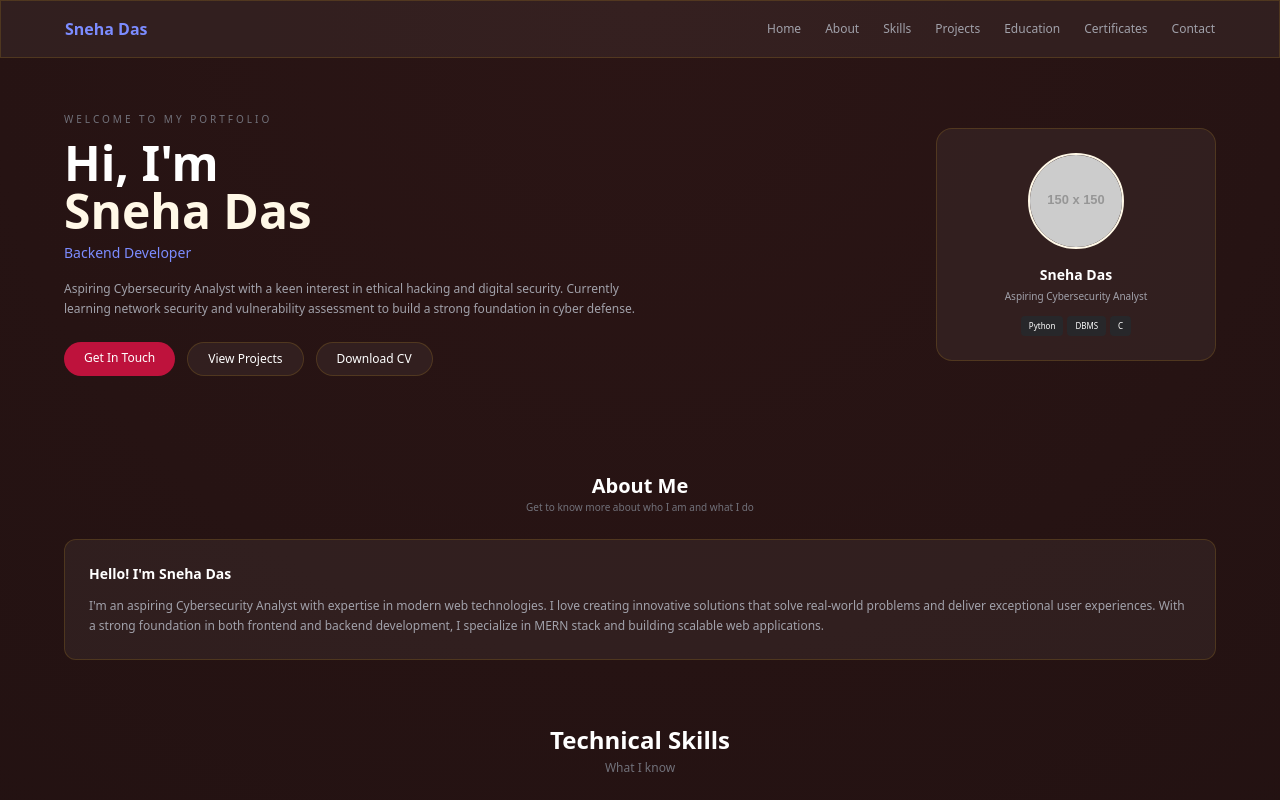
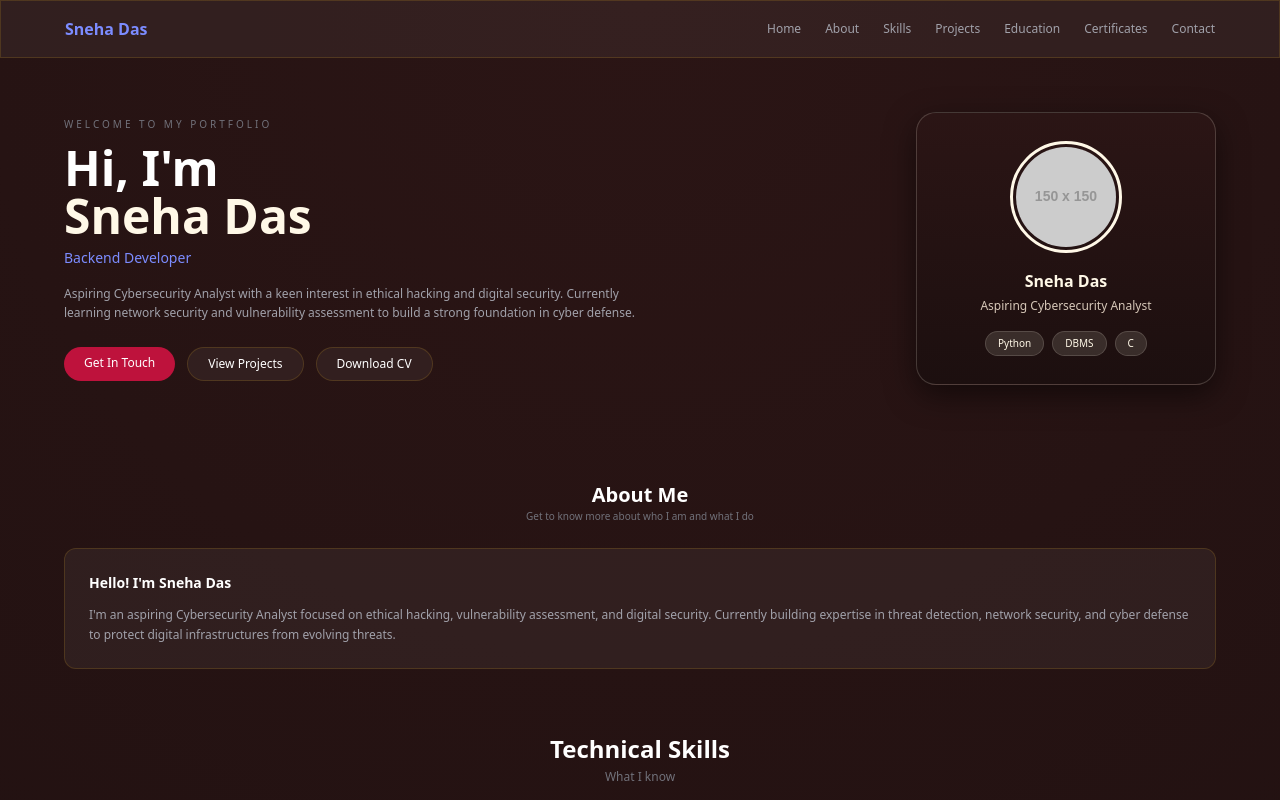
Before and after one commit to Sneha-Das24/portfolio_sneha, a plain HTML site: page index.html in a window 1280 px wide. Shown: the top 800 px of the page. Drawn offline with nearby package versions, Linux system fonts and the light colour scheme; placeholder pictures from the web are drawn by us.

Commit message:
Update index.html

```diff
--- a/index.html
+++ b/index.html
@@ -66,17 +66,21 @@ a.bg-white\/10, button {
       <a href="#" class="glass text-xs px-5 py-2 rounded-full">Download CV</a>
     </div>
   </div>
+<div class="rounded-[20px] p-7 w-[300px] text-center mx-auto" style="background: linear-gradient(180deg, #2b1515 0%, #1c0f0f 100%); border: 1px solid rgba(255,248,231,0.18); box-shadow: 0 10px 30px rgba(0,0,0,0.5);">
 
-  <div class="glass rounded-2xl p-6 w-[280px] text-center">
-    <img src="https://via.placeholder.com/150" class="w-24 h-24 rounded-full mx-auto border-2 border-[#fff8e7]" alt="Sneha">
-    <h5 class="font-bold mt-4 text-sm">Sneha Das</h5>
-    <p class="text-[10px] text-zinc-400 mt-1">Aspiring Cybersecurity Analyst</p>
-    <div class="flex flex-wrap gap-1 justify-center mt-3">
-      <span class="bg-zinc-800 text-[8px] px-2 py-1 rounded">Python</span>
-      <span class="bg-zinc-800 text-[8px] px-2 py-1 rounded">DBMS</span>
-      <span class="bg-zinc-800 text-[8px] px-2 py-1 rounded">C</span>
-    </div>
+  <img src="https://via.placeholder.com/150" class="w-28 h-28 rounded-full mx-auto object-cover" style="border:3px solid #FFF8E7; padding:3px;" alt="Sneha">
+
+  <h5 class="font-bold mt-4 text-[16px]" style="color:#FFF8E7;">Sneha Das</h5>
+  <p class="text-[12px] mt-1" style="color:#d6c7b8;">Aspiring Cybersecurity Analyst</p>
+
+  <div class="flex flex-wrap gap-2 justify-center mt-4">
+    <span class="text-[10px] px-3 py-1 rounded-full" style="background: rgba(255,248,231,0.12); color:#FFF8E7; border:1px solid rgba(255,248,231,0.15);">Python</span>
+    <span class="text-[10px] px-3 py-1 rounded-full" style="background: rgba(255,248,231,0.12); color:#FFF8E7; border:1px solid rgba(255,248,231,0.15);">DBMS</span>
+    <span class="text-[10px] px-3 py-1 rounded-full" style="background: rgba(255,248,231,0.12); color:#FFF8E7; border:1px solid rgba(255,248,231,0.15);">C</span>
   </div>
+
+</div>
+
 </section>
 
 <!-- ABOUT ME -->
@@ -86,7 +90,7 @@ a.bg-white\/10, button {
   <div class="glass rounded-xl p-6 mt-6">
     <h3 class="font-semibold text-sm">Hello! I'm Sneha Das</h3>
     <p class="text-xs text-zinc-400 mt-3 leading-relaxed">
-      I'm an aspiring Cybersecurity Analyst with expertise in modern web technologies. I love creating innovative solutions that solve real-world problems and deliver exceptional user experiences. With a strong foundation in both frontend and backend development, I specialize in MERN stack and building scalable web applications.
+      I'm an aspiring Cybersecurity Analyst focused on ethical hacking, vulnerability assessment, and digital security. Currently building expertise in threat detection, network security, and cyber defense to protect digital infrastructures from evolving threats.
     </p>
   </div>
 </section>
```
